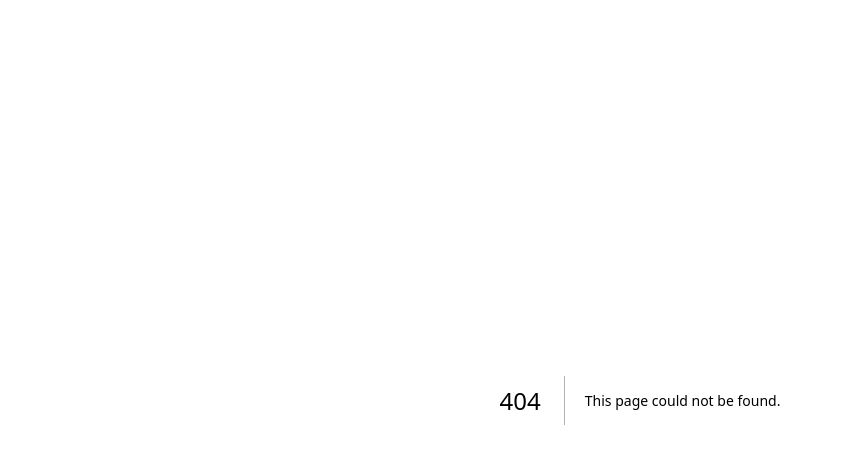
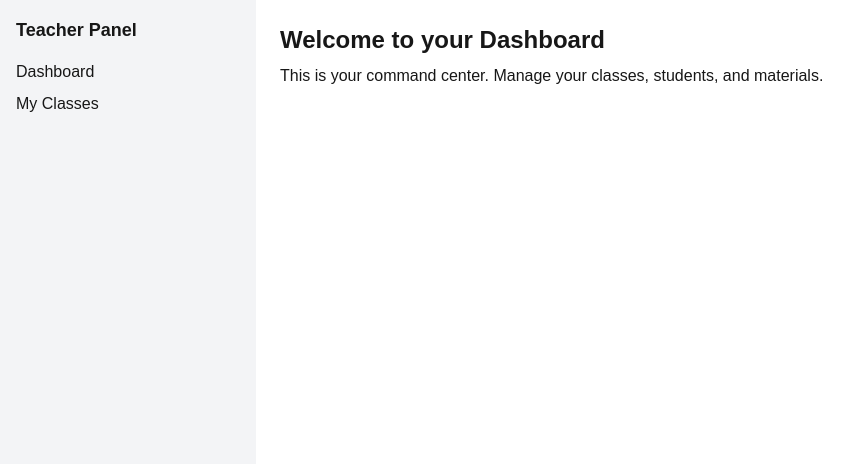
Before and after one commit to Dami-Olus/edconnect, a Next.js app in the folder frontend/: page /teacher/dashboard in a window 1280 px wide. Before the commit this address had no page. Shown: the top 464 px of the page, without its empty margins (0-866 px from the left). Built offline with nearby package versions, Linux system fonts and the light colour scheme.

Commit message:
feat(ui): scaffold teacher dashboard layout and landing page

```diff
--- /dev/null
+++ b/frontend/app/teacher/dashboard/page.tsx
@@ -0,0 +1,8 @@
+export default function TeacherDashboardPage() {
+  return (
+    <div>
+      <h1 className="text-2xl font-bold mb-2">Welcome to your Dashboard</h1>
+      <p>This is your command center. Manage your classes, students, and materials.</p>
+    </div>
+  );
+}
--- /dev/null
+++ b/frontend/app/teacher/layout.tsx
@@ -0,0 +1,14 @@
+export default function TeacherLayout({ children }: { children: React.ReactNode }) {
+  return (
+    <div className="flex min-h-screen">
+      <aside className="w-64 bg-gray-100 p-4">
+        <h2 className="text-lg font-bold mb-4">Teacher Panel</h2>
+        <ul className="space-y-2">
+          <li><a href="/teacher/dashboard">Dashboard</a></li>
+          <li><a href="/teacher/classes">My Classes</a></li>
+        </ul>
+      </aside>
+      <main className="flex-1 p-6">{children}</main>
+    </div>
+  );
+}
```
Also changed, not shown: frontend/app/teacher/dashboard.tsx (added).
